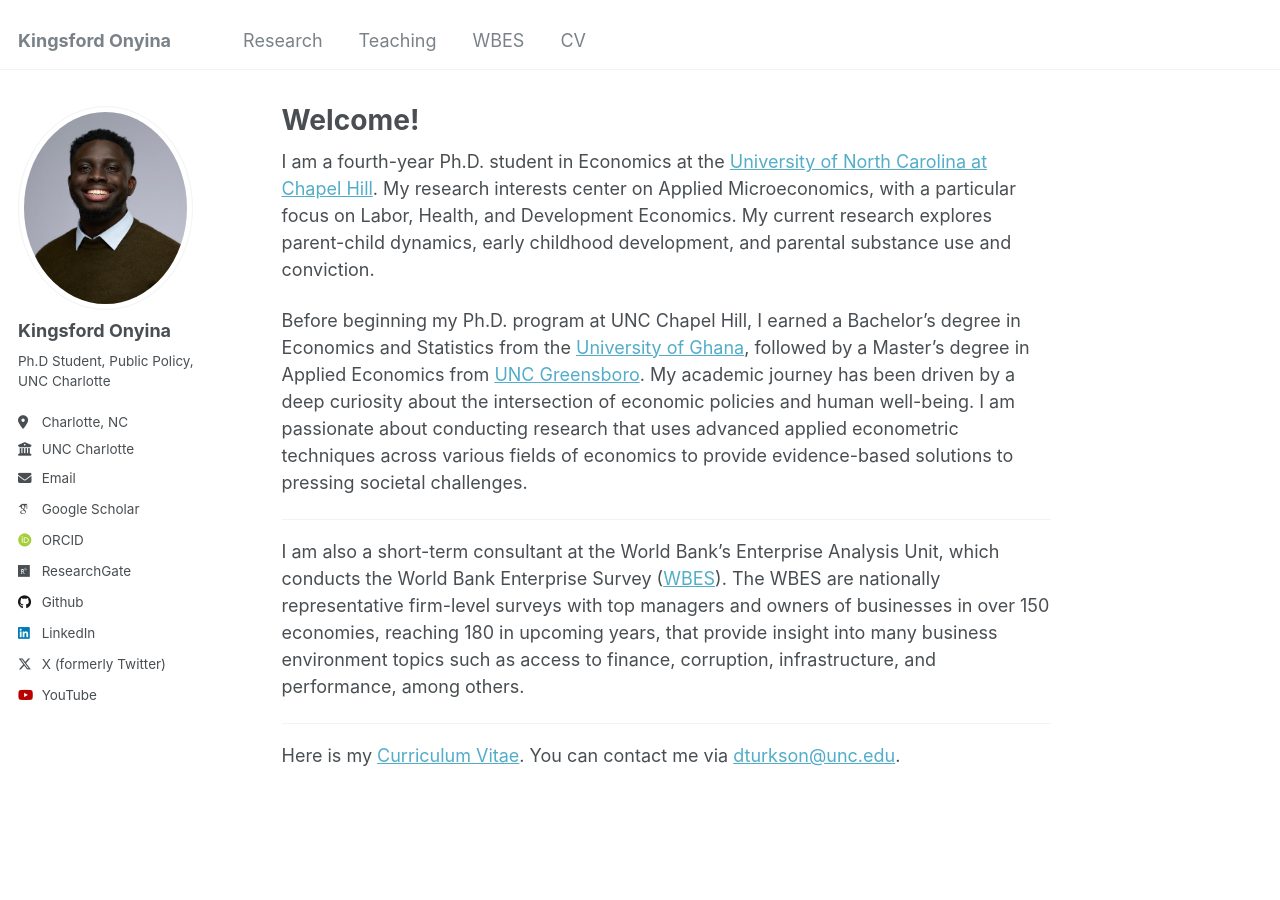
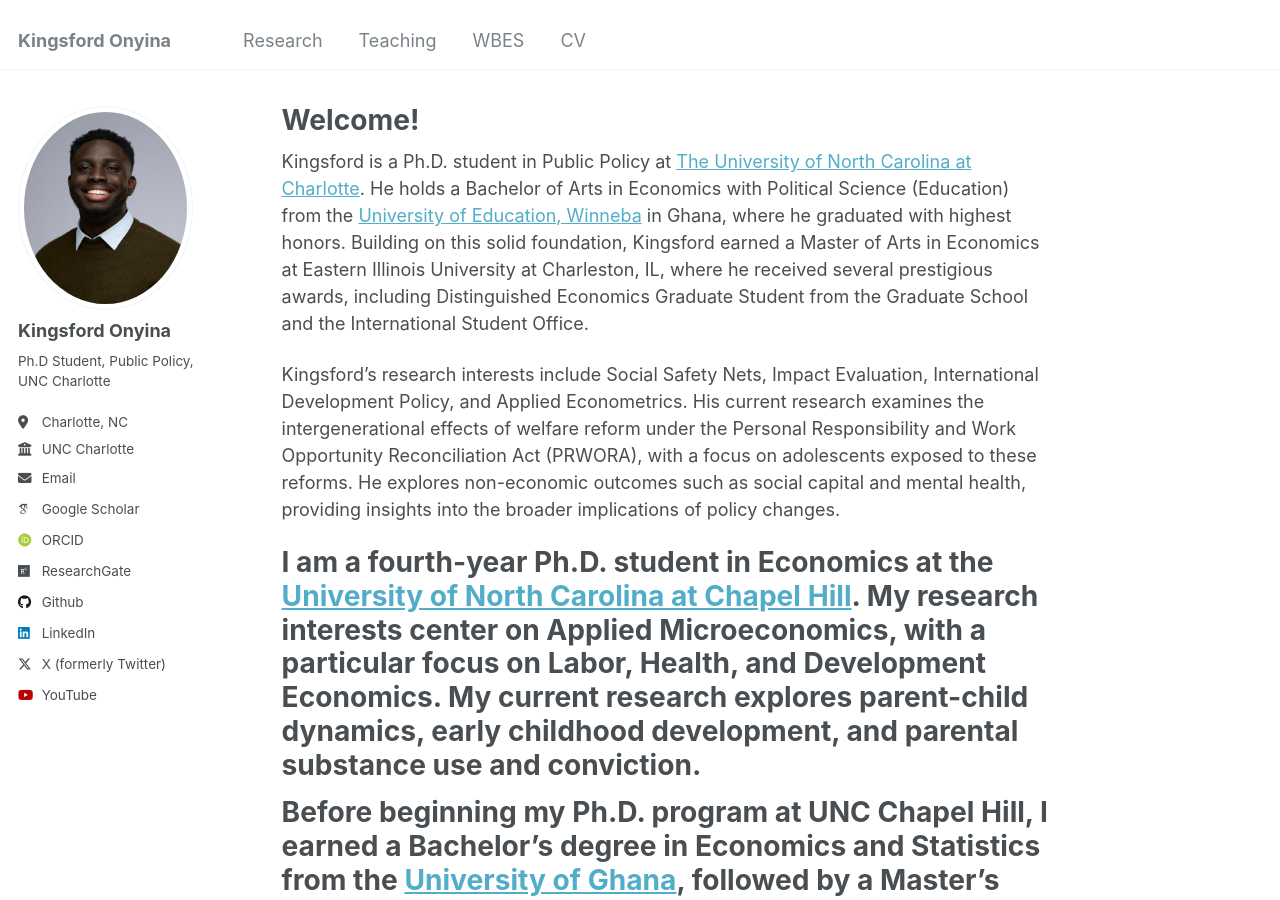
Before and after one commit to kingsfordonyina/kingsfordonyina.github.io, a Jekyll site: the page built from _pages/about.md, in a window 1280 px wide and 900 px high. Built offline with Jekyll 4.4.1, drawn with Linux system fonts in a browser that asks for light colours; some web fonts are replaced.

Commit message:
Update about.md

```diff
--- a/_pages/about.md
+++ b/_pages/about.md
@@ -6,15 +6,19 @@ redirect_from:
   - /about/
   - /about.html
 ---
+Kingsford is a Ph.D. student in Public Policy at [The University of North Carolina at Charlotte](https://publicpolicy.charlotte.edu/). He holds a Bachelor of Arts in Economics with Political Science (Education) from the [University of Education, Winneba](https://www.uew.edu.gh/main) in Ghana, where he graduated with highest honors. Building on this solid foundation, Kingsford earned a Master of Arts in Economics at Eastern Illinois University at Charleston, IL, where he received several prestigious awards, including Distinguished Economics Graduate Student from the Graduate School and the International Student Office.
 
-I am a fourth-year Ph.D. student in Economics at the [University of North Carolina at Chapel Hill](https://econ.unc.edu/graduate). My research interests center on Applied Microeconomics, with a particular focus on Labor, Health, and Development Economics. My current research explores parent-child dynamics, early childhood development, and parental substance use and conviction.
+Kingsford’s research interests include Social Safety Nets, Impact Evaluation, International Development Policy, and Applied Econometrics. His current research examines the intergenerational effects of welfare reform under the Personal Responsibility and Work Opportunity Reconciliation Act (PRWORA), with a focus on adolescents exposed to these reforms. He explores non-economic outcomes such as social capital and mental health, providing insights into the broader implications of policy changes.
 
 
-Before beginning my Ph.D. program at UNC Chapel Hill, I earned a Bachelor’s degree in Economics and Statistics from the [University of Ghana](https://www.ug.edu.gh), followed by a Master’s degree in Applied Economics from [UNC Greensboro](https://bryan.uncg.edu/departments/department-of-economics/). My academic journey has been driven by a deep curiosity about the intersection of economic policies and human well-being. I am passionate about conducting research that uses advanced applied econometric techniques across various fields of economics to provide evidence-based solutions to pressing societal challenges.
+# I am a fourth-year Ph.D. student in Economics at the [University of North Carolina at Chapel Hill](https://econ.unc.edu/graduate). My research interests center on Applied Microeconomics, with a particular focus on Labor, Health, and Development Economics. My current research explores parent-child dynamics, early childhood development, and parental substance use and conviction.
+
+
+# Before beginning my Ph.D. program at UNC Chapel Hill, I earned a Bachelor’s degree in Economics and Statistics from the [University of Ghana](https://www.ug.edu.gh), followed by a Master’s degree in Applied Economics from [UNC Greensboro](https://bryan.uncg.edu/departments/department-of-economics/). My academic journey has been driven by a deep curiosity about the intersection of economic policies and human well-being. I am passionate about conducting research that uses advanced applied econometric techniques across various fields of economics to provide evidence-based solutions to pressing societal challenges.
 
 ---
 
-I am also a short-term consultant at the World Bank’s Enterprise Analysis Unit, which conducts the World Bank Enterprise Survey ([WBES](https://www.enterprisesurveys.org/en/enterprisesurveys)). The WBES are nationally representative firm-level surveys with top managers and owners of businesses in over 150 economies, reaching 180 in upcoming years, that provide insight into many business environment topics such as access to finance, corruption, infrastructure, and performance, among others.
+# I am also a short-term consultant at the World Bank’s Enterprise Analysis Unit, which conducts the World Bank Enterprise Survey ([WBES](https://www.enterprisesurveys.org/en/enterprisesurveys)). The WBES are nationally representative firm-level surveys with top managers and owners of businesses in over 150 economies, reaching 180 in upcoming years, that provide insight into many business environment topics such as access to finance, corruption, infrastructure, and performance, among others.
 
 ---
 
```
